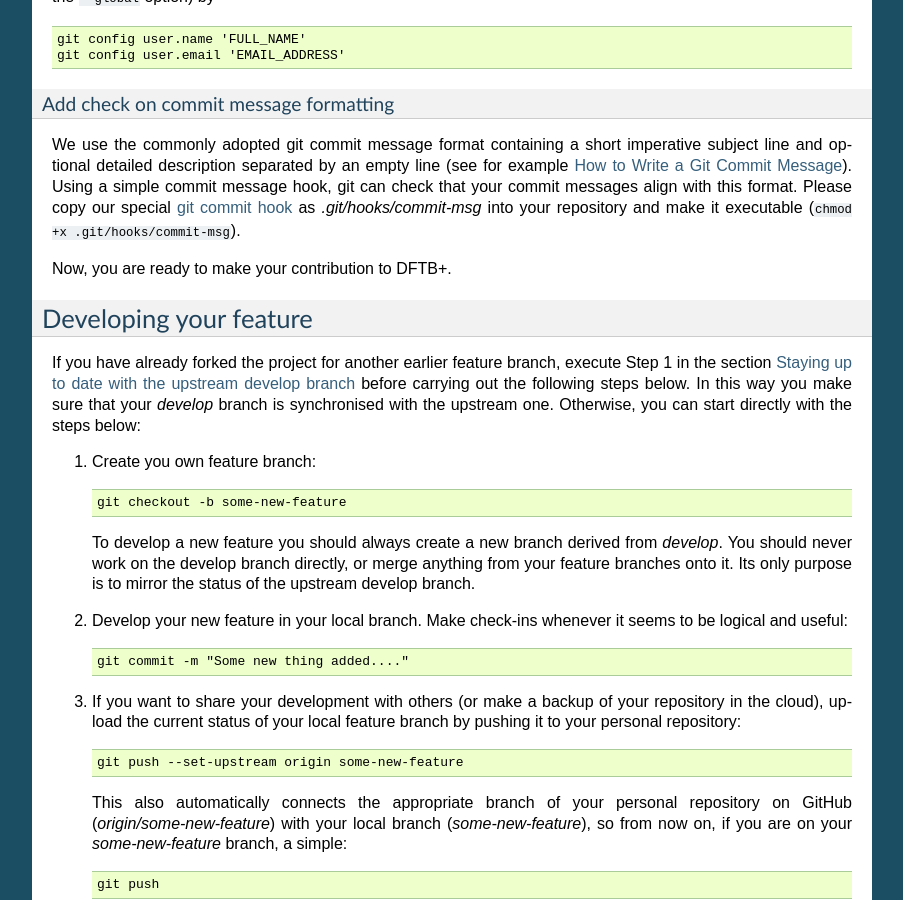
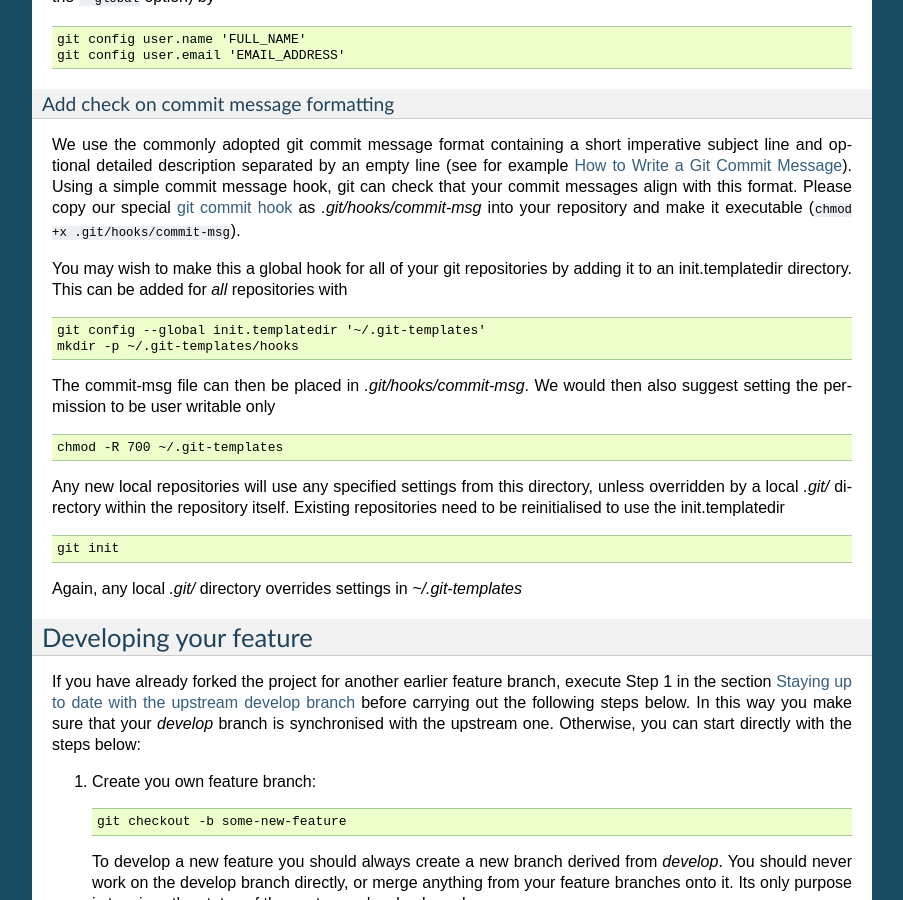
Before and after one commit to dftbplus/develguide, a Sphinx documentation site: the page built from docs/gitworkflow.rst, in a window 1280 px wide and 900 px high, scrolled down 1908 px. Shown: the whole window, without its empty margins (198-1101 px from the left). Built offline with Sphinx 7.4.7, drawn with Linux system fonts in a browser that asks for light colours.

Commit message:
Added short description of making hooks global
How to get the commit-msg to be global for all local repositories.

```diff
--- a/docs/gitworkflow.rst
+++ b/docs/gitworkflow.rst
@@ -146,7 +146,26 @@ copy our special `git commit hook
 `.git/hooks/commit-msg` into your repository and make it executable (``chmod +x
 .git/hooks/commit-msg``).
 
-Now, you are ready to make your contribution to DFTB+.
+You may wish to make this a global hook for all of your git repositories by
+adding it to an init.templatedir directory. This can be added for `all`
+repositories with ::
+
+  git config --global init.templatedir '~/.git-templates'
+  mkdir -p ~/.git-templates/hooks
+
+The commit-msg file can then be placed in `.git/hooks/commit-msg`. We would then
+also suggest setting the permission to be user writable only ::
+
+  chmod -R 700 ~/.git-templates
+
+Any new local repositories will use any specified settings from this directory,
+unless overridden by a local `.git/` directory within the repository
+itself. Existing repositories need to be reinitialised to use the
+init.templatedir ::
+
+  git init
+
+Again, any local `.git/` directory overrides settings in `~/.git-templates`
 
 
 Developing your feature
```
